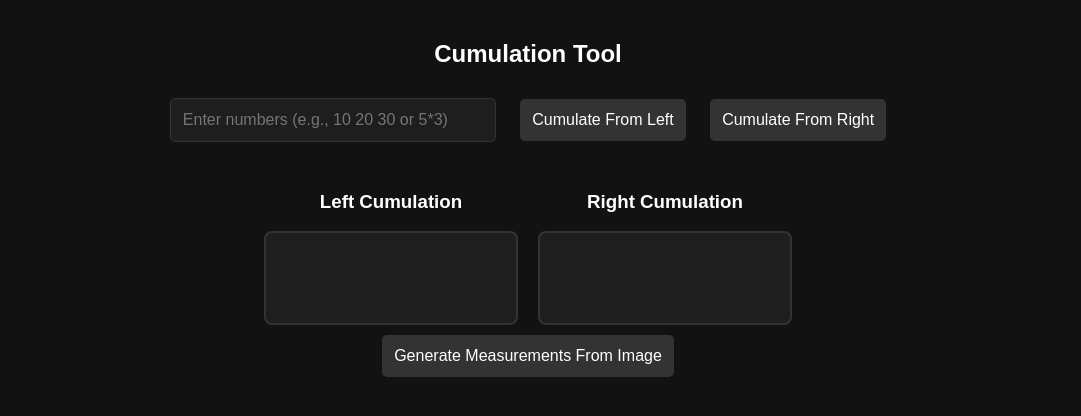
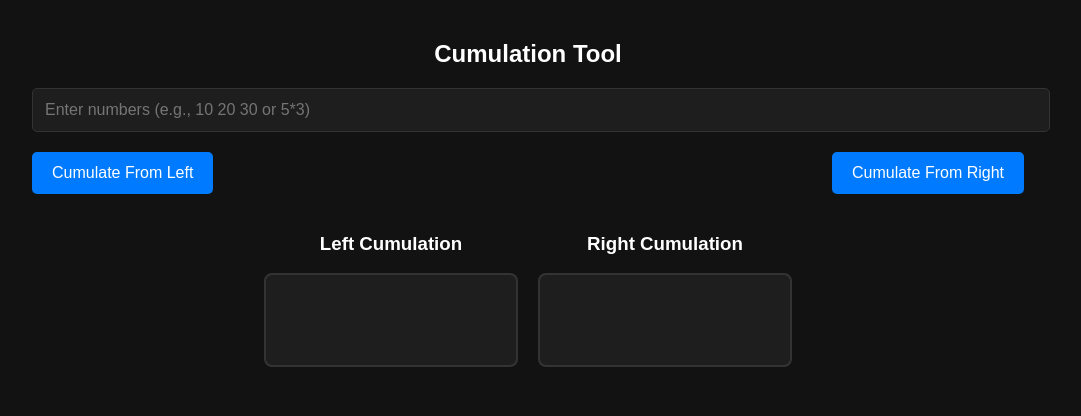
Before and after one commit to MariuszBsk/ms, a Flask app: page / in a window 1280 px wide. Shown: the top 416 px of the page, without its empty margins (112-1193 px from the left). Run offline with Flask 3, Linux system fonts and the light colour scheme.

Commit message:
index.html

```diff
--- a/templates/index.html
+++ b/templates/index.html
@@ -1,4 +1,3 @@
-
 <!DOCTYPE html>
 <html lang="en">
 <head>
@@ -6,15 +5,15 @@
     <meta name="viewport" content="width=device-width, initial-scale=1.0">
     <title>Cumulation Tool</title>
     <style>
-        /* Global styles */
+        /* Dark Mode Colors */
         :root {
             --bg-color: #121212;
             --text-color: #ffffff;
             --box-bg: #1e1e1e;
             --box-border: #333;
             --highlight-color: #ff5252;
-            --button-bg: #333;
-            --button-hover: #444;
+            --button-bg: #007BFF;
+            --button-hover: #0056b3;
         }
 
         body {
@@ -30,25 +29,36 @@
             margin-bottom: 20px;
         }
 
-        input, button {
+        .input-container {
+            width: 80%;
+            margin: 0 auto;
+        }
+
+        input {
+            width: 100%;
             padding: 12px;
-            margin: 10px;
             font-size: 16px;
             border: none;
             border-radius: 5px;
-        }
-
-        input {
             background: var(--box-bg);
             color: var(--text-color);
             border: 1px solid var(--box-border);
+        }
+
+        .button-container {
+            display: flex;
+            justify-content: space-between;
             width: 80%;
-            max-width: 300px;
+            margin: 20px auto;
         }
 
         button {
+            padding: 12px 20px;
+            font-size: 16px;
+            border: none;
+            border-radius: 5px;
             background: var(--button-bg);
-            color: var(--text-color);
+            color: white;
             cursor: pointer;
             transition: 0.3s;
         }
@@ -88,50 +98,39 @@
             background: var(--highlight-color);
         }
 
-        .popup {
-            display: none;
-            position: fixed;
-            top: 50%;
-            left: 50%;
-            transform: translate(-50%, -50%);
-            padding: 20px;
-            background: var(--box-bg);
-            border: 1px solid var(--box-border);
-            box-shadow: 0px 0px 10px rgba(255, 255, 255, 0.1);
-            border-radius: 8px;
-        }
-
-        .popup button {
-            background: var(--highlight-color);
+        .selected {
+            background: var(--highlight-color) !important;
+            color: white;
         }
     </style>
 </head>
 <body>
 
     <h2>Cumulation Tool</h2>
-    <input type="text" id="inputValues" placeholder="Enter numbers (e.g., 10 20 30 or 5*3)">
-    <button onclick="cumulate('left')">Cumulate From Left</button>
-    <button onclick="cumulate('right')">Cumulate From Right</button>
+
+    <div class="input-container">
+        <input type="text" id="inputValues" placeholder="Enter numbers (e.g., 10 20 30 or 5*3)">
+    </div>
+
+    <div class="button-container">
+        <button onclick="cumulate('left')">Cumulate From Left</button>
+        <button onclick="cumulate('right')">Cumulate From Right</button>
+    </div>
 
     <div class="result-container">
         <div>
             <h3>Left Cumulation</h3>
-            <div id="leftResult" class="result-box"></div>
+            <div id="leftResult" class="result-box" tabindex="0"></div>
         </div>
         <div>
             <h3>Right Cumulation</h3>
-            <div id="rightResult" class="result-box"></div>
+            <div id="rightResult" class="result-box" tabindex="0"></div>
         </div>
     </div>
 
-    <button onclick="showPopup()">Generate Measurements From Image</button>
+    <script>
+        let selectedIndex = -1;
 
-    <div id="popup" class="popup">
-        <p>Generate Measurements From Image</p>
-        <button onclick="closePopup()">Close</button>
-    </div>
-
-    <script>
         function cumulate(direction) {
             const inputValues = document.getElementById("inputValues").value.trim();
             if (!inputValues) {
@@ -144,15 +143,18 @@
                 .then(data => {
                     const resultBox = direction === 'left' ? document.getElementById("leftResult") : document.getElementById("rightResult");
                     resultBox.innerHTML = "";
+                    selectedIndex = -1; // Reset selection
 
                     data.result.forEach((item, index) => {
                         const div = document.createElement("div");
                         div.classList.add("result-item");
                         div.textContent = item;
                         div.dataset.index = index;
-                        div.onclick = () => div.classList.toggle("highlighted");
+                        div.onclick = () => toggleSelection(div);
                         resultBox.appendChild(div);
                     });
+
+                    enableKeyboardNavigation(resultBox);
                 })
                 .catch(error => {
                     console.error("Error:", error);
@@ -160,12 +162,25 @@
                 });
         }
 
-        function showPopup() {
-            document.getElementById("popup").style.display = "block";
+        function toggleSelection(element) {
+            element.classList.toggle("selected");
         }
 
-        function closePopup() {
-            document.getElementById("popup").style.display = "none";
+        function enableKeyboardNavigation(container) {
+            container.setAttribute("tabindex", "0");
+            container.focus();
+
+            container.addEventListener("keydown", function(event) {
+                const items = this.querySelectorAll(".result-item");
+                if (items.length === 0) return;
+
+                if (event.key === "ArrowDown") {
+                    selectedIndex = selectedIndex < items.length - 1 ? selectedIndex + 1 : selectedIndex;
+                    items[selectedIndex].classList.add("selected");
+                    items[selectedIndex].scrollIntoView({ behavior: "smooth", block: "nearest" });
+                }
+                event.preventDefault();
+            });
         }
     </script>
 
```
